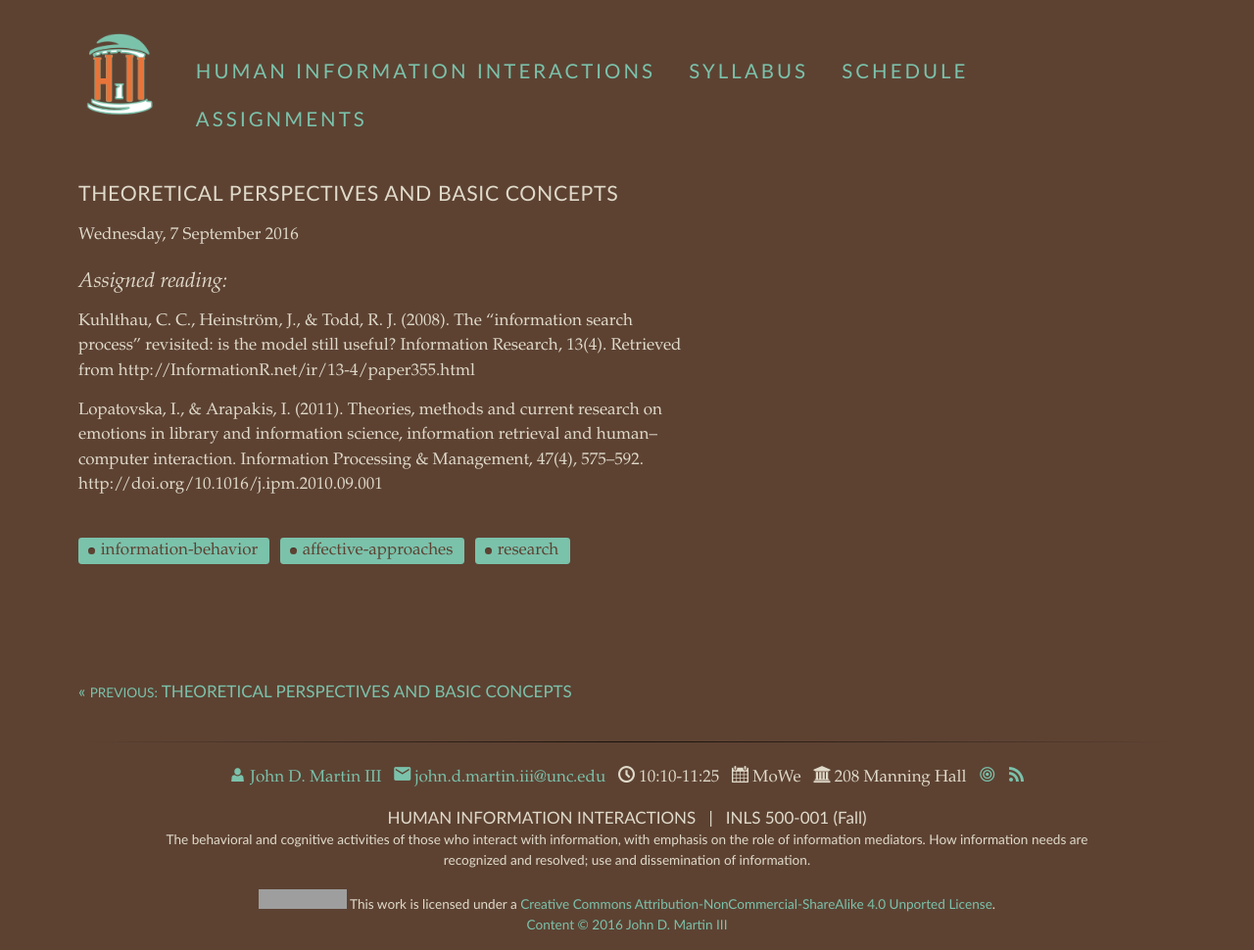
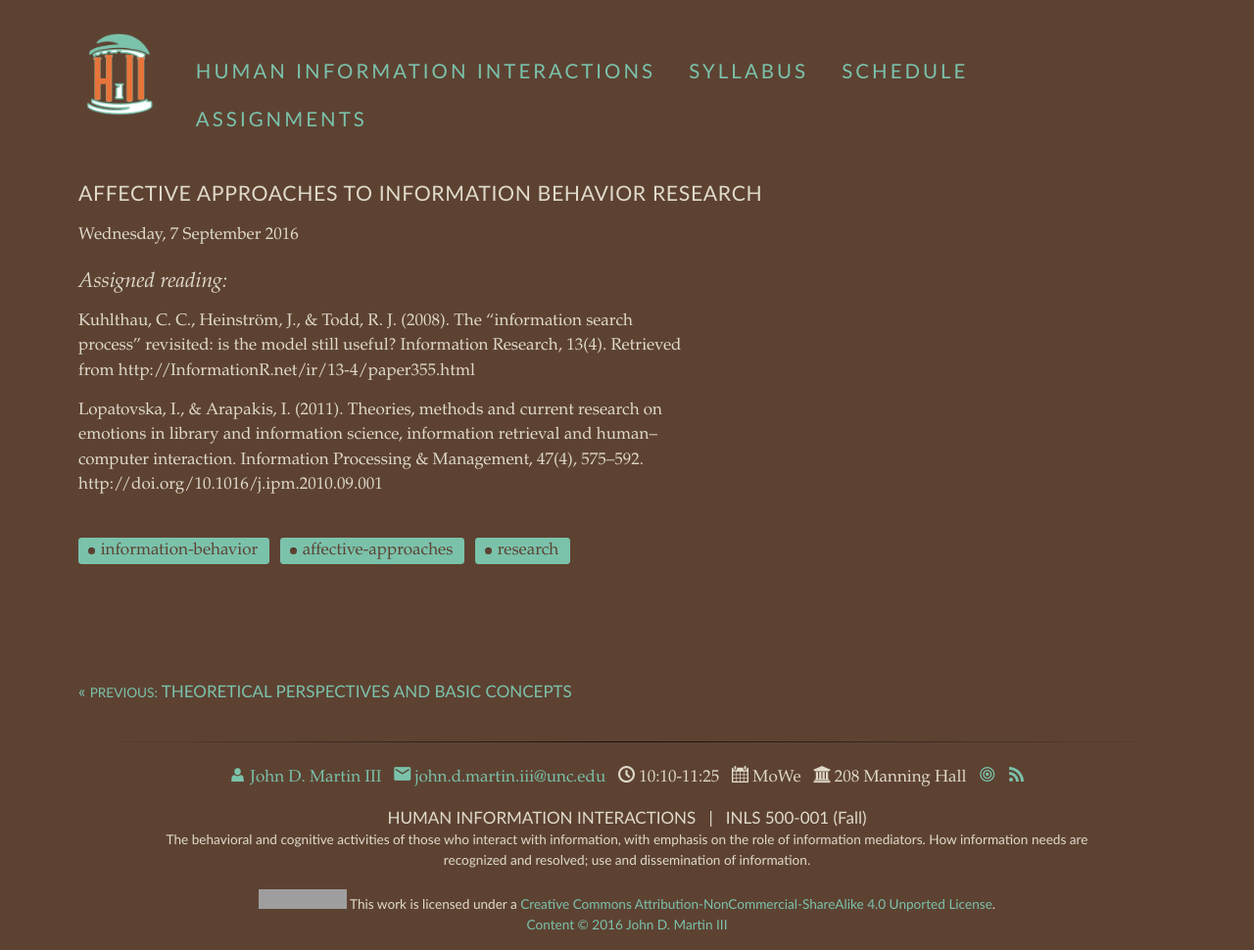
Before and after one commit to jdmar3/inls718, a Jekyll site: the page built from _posts/2016-09-07-affective-approaches.md, in a window 1280 px wide. Shown: the whole page at 98% size. Built offline with Jekyll 4.4.1, drawn with Linux system fonts in a browser that asks for light colours; Markdown is read by kramdown in place of the engine named in the settings; grey boxes are pictures that could not be loaded.

Commit message:
fix title of 7 september post

```diff
--- a/_posts/2016-09-07-affective-approaches.md
+++ b/_posts/2016-09-07-affective-approaches.md
@@ -1,5 +1,5 @@
 ---
-title: Theoretical perspectives and basic concepts
+title: Affective approaches to information behavior research
 layout: post
 session: "04"
 tags:
--- a/schedule/index.html
+++ b/schedule/index.html
@@ -24,11 +24,9 @@ weight: 5
           <hr class="slender">
           {% capture datestamp %}{{post.date | date: "%F"}}{% endcapture %}
           {% capture today %}{{site.time | date: "%F"}}{% endcapture %}
-          <a href="{{ post.url | prepend: site.baseurl }}" ><h1 class="contrast">{{ post.title }}</h1></a>
-          <span class="larger">{{ post.date | date: "%A, %-d %B %Y" }}</span><span class="smaller date contrast" id="todaymark"></span>
+          <a href="{{ post.url | prepend: site.baseurl }}" ><h1 class="contrast" {% if datestamp == today  %}id="today"{% endif %}>{{ post.title }}</h1></a>
+          <p class="subtitle">{{ post.date | date: "%A, %-d %B %Y" }}{% if datestamp == today  %}&nbsp;&nbsp;&nbsp;&nbsp;&nbsp;&nbsp;&nbsp;&nbsp;<span class="smaller date contrast">TODAY</span>{% endif %}</p
           <br/>
-          <!--<h2>Assigned reading:</h2>-->
-          {% bibliography --template bibliography-annote --query @*[keywords ^= {{ post.session }}] %}
           <div>{{ post.excerpt }}</div>
           <br/>
           <ul class="tags">
```
